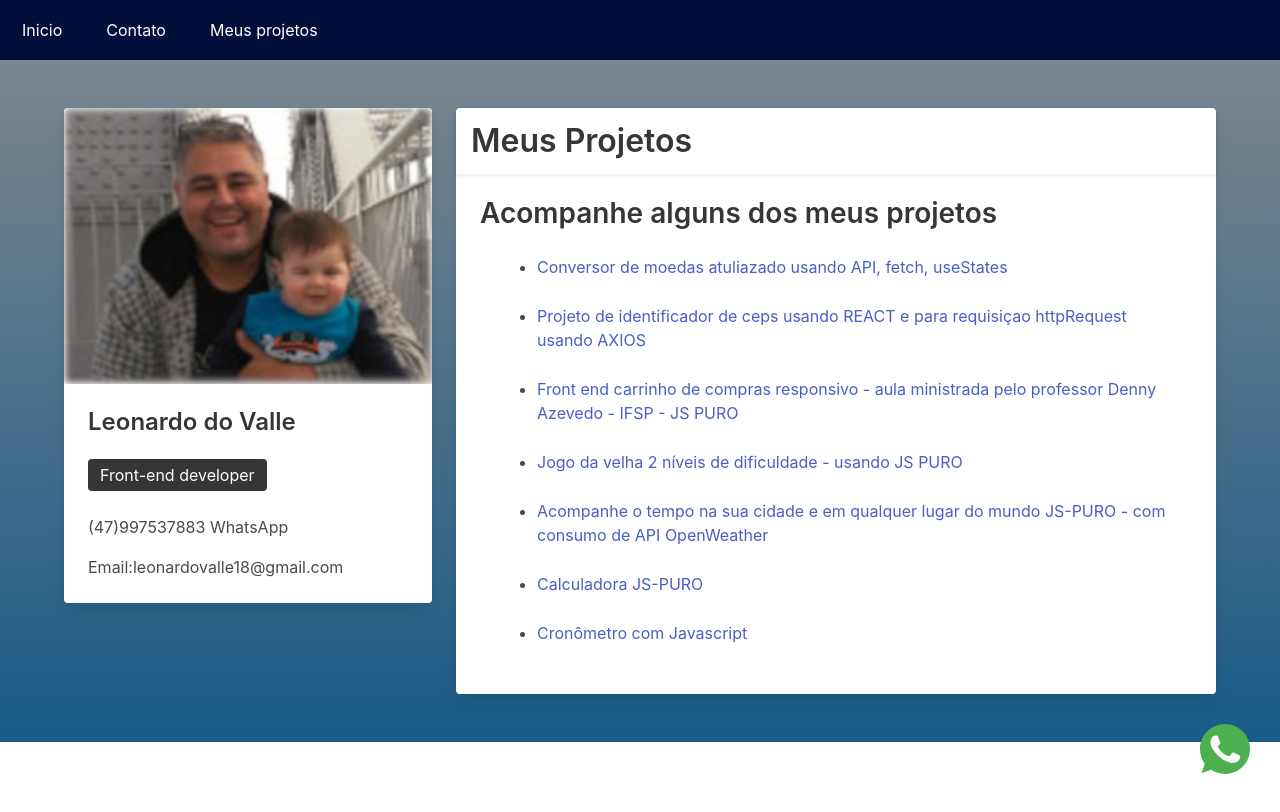
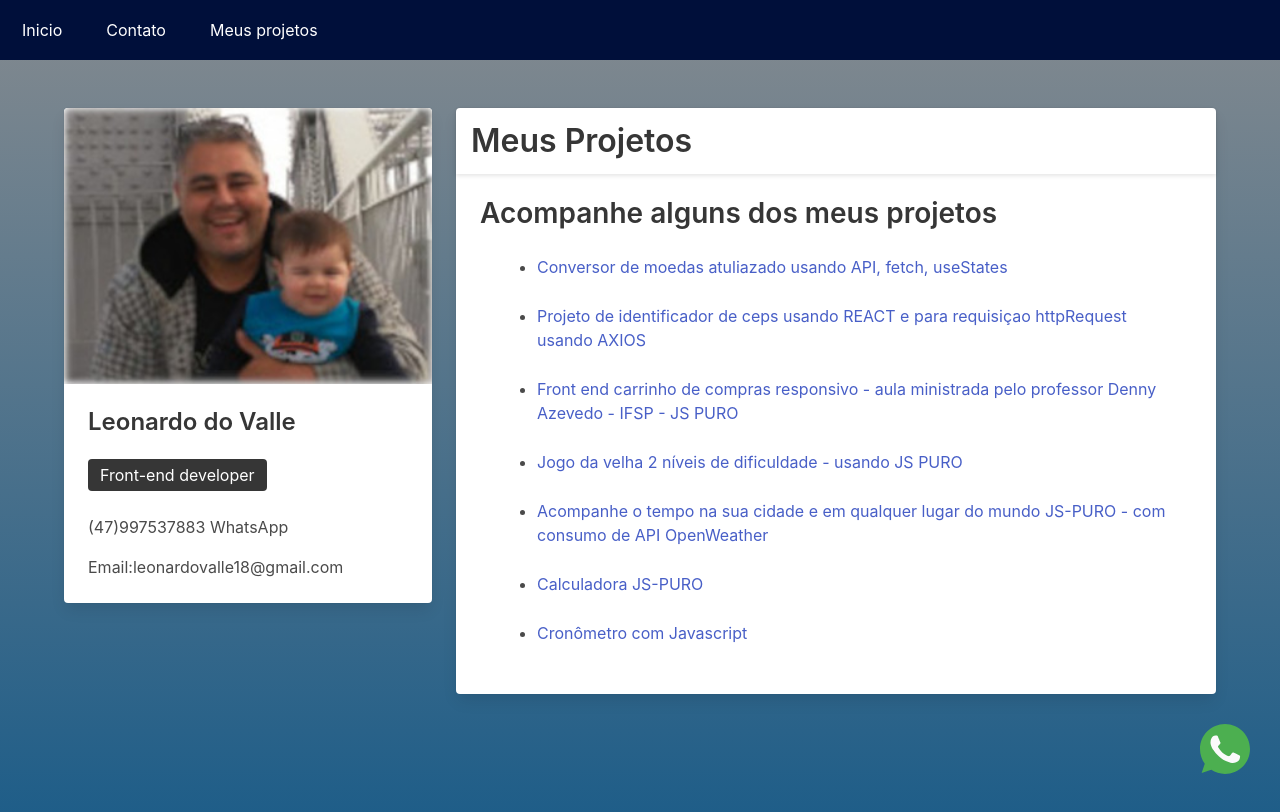
Before and after one commit to leonardovalle34/cv, a plain HTML site: page projetos.html in a window 1280 px wide. Drawn offline with nearby package versions, Linux system fonts and the light colour scheme.

Commit message:
Update projetos.html

```diff
--- a/projetos.html
+++ b/projetos.html
@@ -31,7 +31,7 @@
             </div>
         </nav>
     </header>
-    <section class="section">
+    <section class="section" style="height: 100vh;">
         <div class="container">
             <div class="columns">
                 <div class="column">
```
